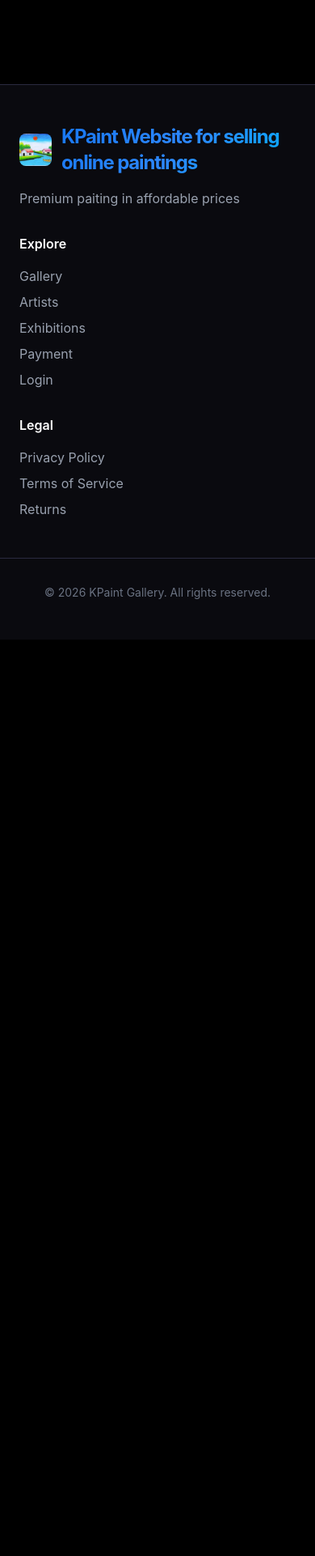
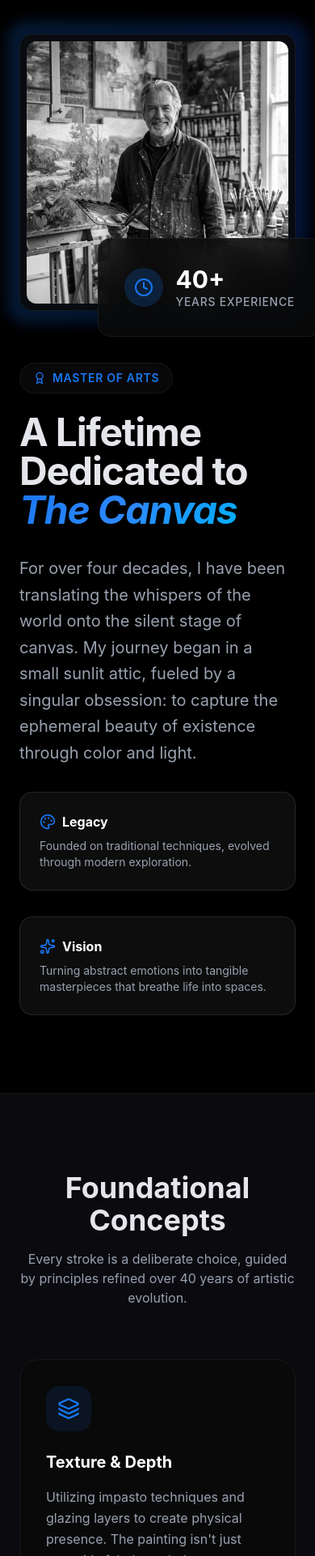
Before and after one commit to MehulNagarQA/KPaint, a React (Vite) app in the folder frontend/: page /about in a window 390 px wide. Shown: the part 78-2000 px from the top of the page at 81% size. Before the commit the page ends 868 px from the top, so only its background shows below. Built offline with nearby package versions, Linux system fonts and the light colour scheme; no server answers.

Commit message:
feat: implement About page and update App routing and navigation bar components

```diff
--- a/frontend/src/App.tsx
+++ b/frontend/src/App.tsx
@@ -4,6 +4,7 @@ import { Toaster } from 'react-hot-toast';
 import Navbar from './components/Navbar';
 import Footer from './components/Footer';
 import Home from './pages/Home';
+import About from './pages/About';
 import Gallery from './pages/Gallery';
 import ProductDetails from './pages/ProductDetails';
 import Login from './pages/Login';
@@ -54,6 +55,7 @@ const App: React.FC = () => {
         <main className="flex-1">
           <Routes>
             <Route path="/" element={<Home />} />
+            <Route path="/about" element={<About />} />
             <Route path="/gallery" element={<Gallery />} />
             <Route path="/gallery/:id" element={<ProductDetails />} />
             <Route path="/login" element={<Login />} />
--- a/frontend/src/components/Navbar.tsx
+++ b/frontend/src/components/Navbar.tsx
@@ -29,6 +29,7 @@ const Navbar: React.FC = () => {
         {/* Links */}
         <div className="hidden md:flex items-center space-x-8">
           <Link to="/" className="text-gray-300 hover:text-[#1877F2] transition-colors font-medium">Home</Link>
+          <Link to="/about" className="text-gray-300 hover:text-[#1877F2] transition-colors font-medium">About</Link>
           <Link to="/gallery" className="text-gray-300 hover:text-[#1877F2] transition-colors font-medium">Gallery</Link>
         </div>
 
--- /dev/null
+++ b/frontend/src/pages/About.tsx
@@ -0,0 +1,118 @@
+import React from 'react';
+import { Award, Clock, Palette, Sparkles, BookOpen, Layers } from 'lucide-react';
+
+const About: React.FC = () => {
+  return (
+    <div className="pt-24 pb-20">
+      {/* Hero Section with Artist Image */}
+      <section className="max-w-7xl mx-auto px-6 mb-24">
+        <div className="grid grid-cols-1 lg:grid-cols-2 gap-16 items-center">
+          <div className="relative group">
+            <div className="absolute -inset-4 bg-gradient-to-r from-[#1877F2] to-blue-600 rounded-3xl blur opacity-20 group-hover:opacity-30 transition duration-1000"></div>
+            <div className="relative rounded-2xl overflow-hidden glass border-white/10 p-2">
+              <img
+                src="/artist-portrait.png"
+                alt="Master Artist"
+                className="w-full h-auto rounded-xl grayscale hover:grayscale-0 transition-all duration-700"
+              />
+            </div>
+            {/* Stats Badge */}
+            <div className="absolute -bottom-8 -right-8 glass p-8 rounded-2xl border-white/10 shadow-2xl animate-bounce-slow">
+              <div className="flex items-center gap-4">
+                <div className="w-12 h-12 rounded-full bg-[#1877F2]/20 flex items-center justify-center">
+                  <Clock className="w-6 h-6 text-[#1877F2]" />
+                </div>
+                <div>
+                  <p className="text-3xl font-bold text-white">40+</p>
+                  <p className="text-sm text-gray-400 font-medium tracking-wider uppercase">Years Experience</p>
+                </div>
+              </div>
+            </div>
+          </div>
+
+          <div>
+            <div className="inline-flex items-center gap-2 px-4 py-2 rounded-full glass border-[#1877F2]/30 mb-6">
+              <Award className="w-4 h-4 text-[#1877F2]" />
+              <span className="text-sm font-semibold tracking-wider uppercase text-[#1877F2]">Master of Arts</span>
+            </div>
+            <h1 className="text-5xl md:text-6xl font-bold mb-8 tracking-tight">
+              A Lifetime Dedicated to <span className="gradient-text italic">The Canvas</span>
+            </h1>
+            <p className="text-xl text-gray-400 leading-relaxed mb-8">
+              For over four decades, I have been translating the whispers of the world onto the silent stage of canvas. My journey began in a small sunlit attic, fueled by a singular obsession: to capture the ephemeral beauty of existence through color and light.
+            </p>
+            <div className="grid grid-cols-1 md:grid-cols-2 gap-8">
+              <div className="p-6 rounded-2xl bg-white/5 border border-white/10">
+                <h3 className="text-white font-bold mb-2 flex items-center gap-2">
+                  <Palette className="w-5 h-5 text-[#1877F2]" /> Legacy
+                </h3>
+                <p className="text-sm text-gray-400">Founded on traditional techniques, evolved through modern exploration.</p>
+              </div>
+              <div className="p-6 rounded-2xl bg-white/5 border border-white/10">
+                <h3 className="text-white font-bold mb-2 flex items-center gap-2">
+                  <Sparkles className="w-5 h-5 text-[#1877F2]" /> Vision
+                </h3>
+                <p className="text-sm text-gray-400">Turning abstract emotions into tangible masterpieces that breathe life into spaces.</p>
+              </div>
+            </div>
+          </div>
+        </div>
+      </section>
+
+      {/* Painting Concepts Section */}
+      <section className="bg-[#0a0a0f] py-24 border-y border-white/5">
+        <div className="max-w-7xl mx-auto px-6">
+          <div className="text-center mb-16">
+            <h2 className="text-4xl font-bold mb-4">Foundational Concepts</h2>
+            <p className="text-gray-400 max-w-2xl mx-auto">
+              Every stroke is a deliberate choice, guided by principles refined over 40 years of artistic evolution.
+            </p>
+          </div>
+
+          <div className="grid grid-cols-1 md:grid-cols-3 gap-8">
+            <div className="glass p-8 rounded-3xl border-white/5 hover:border-[#1877F2]/30 transition-all group">
+              <div className="w-14 h-14 rounded-2xl bg-[#1877F2]/10 flex items-center justify-center mb-6 group-hover:scale-110 transition-transform">
+                <Layers className="w-7 h-7 text-[#1877F2]" />
+              </div>
+              <h3 className="text-xl font-bold text-white mb-4">Texture & Depth</h3>
+              <p className="text-gray-400 leading-relaxed">
+                Utilizing impasto techniques and glazing layers to create physical presence. The painting isn't just seen; it's felt through the dimensionality of the paint.
+              </p>
+            </div>
+
+            <div className="glass p-8 rounded-3xl border-white/5 hover:border-[#1877F2]/30 transition-all group">
+              <div className="w-14 h-14 rounded-2xl bg-[#1877F2]/10 flex items-center justify-center mb-6 group-hover:scale-110 transition-transform">
+                <Palette className="w-7 h-7 text-[#1877F2]" />
+              </div>
+              <h3 className="text-xl font-bold text-white mb-4">Harmonic Palette</h3>
+              <p className="text-gray-400 leading-relaxed">
+                Color theory is the soul of my work. I explore complementary vibrations and atmospheric perspective to evoke specific emotional responses in the viewer.
+              </p>
+            </div>
+
+            <div className="glass p-8 rounded-3xl border-white/5 hover:border-[#1877F2]/30 transition-all group">
+              <div className="w-14 h-14 rounded-2xl bg-[#1877F2]/10 flex items-center justify-center mb-6 group-hover:scale-110 transition-transform">
+                <BookOpen className="w-7 h-7 text-[#1877F2]" />
+              </div>
+              <h3 className="text-xl font-bold text-white mb-4">Visual Storytelling</h3>
+              <p className="text-gray-400 leading-relaxed">
+                Beyond aesthetics, each collection explores a narrative. Whether it's the dance of light at dawn or the chaos of urban life, there is always a story.
+              </p>
+            </div>
+          </div>
+        </div>
+      </section>
+
+      {/* Philosophy Section */}
+      <section className="max-w-4xl mx-auto px-6 py-24 text-center">
+        <h2 className="text-3xl font-bold mb-8 italic">"Art is not what you see, but what you make others see."</h2>
+        <div className="h-1 w-24 bg-[#1877F2] mx-auto mb-8 rounded-full"></div>
+        <p className="text-lg text-gray-400 leading-relaxed italic">
+          Forty years of experience has taught me that a painting is never truly finished; it only pauses when it has enough energy to speak for itself. My goal is to provide a voice for the silent moments of beauty in our busy lives.
+        </p>
+      </section>
+    </div>
+  );
+};
+
+export default About;
```
